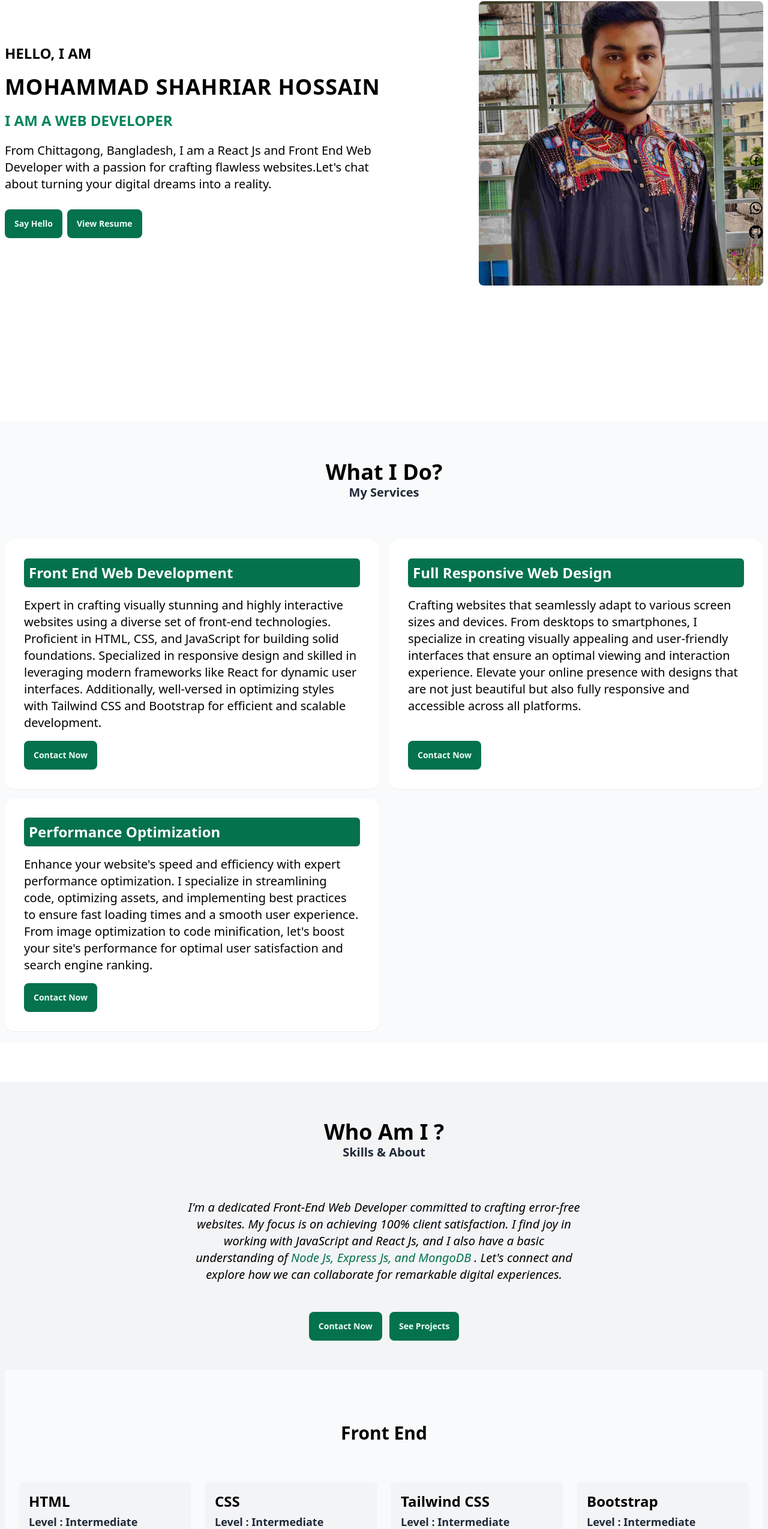
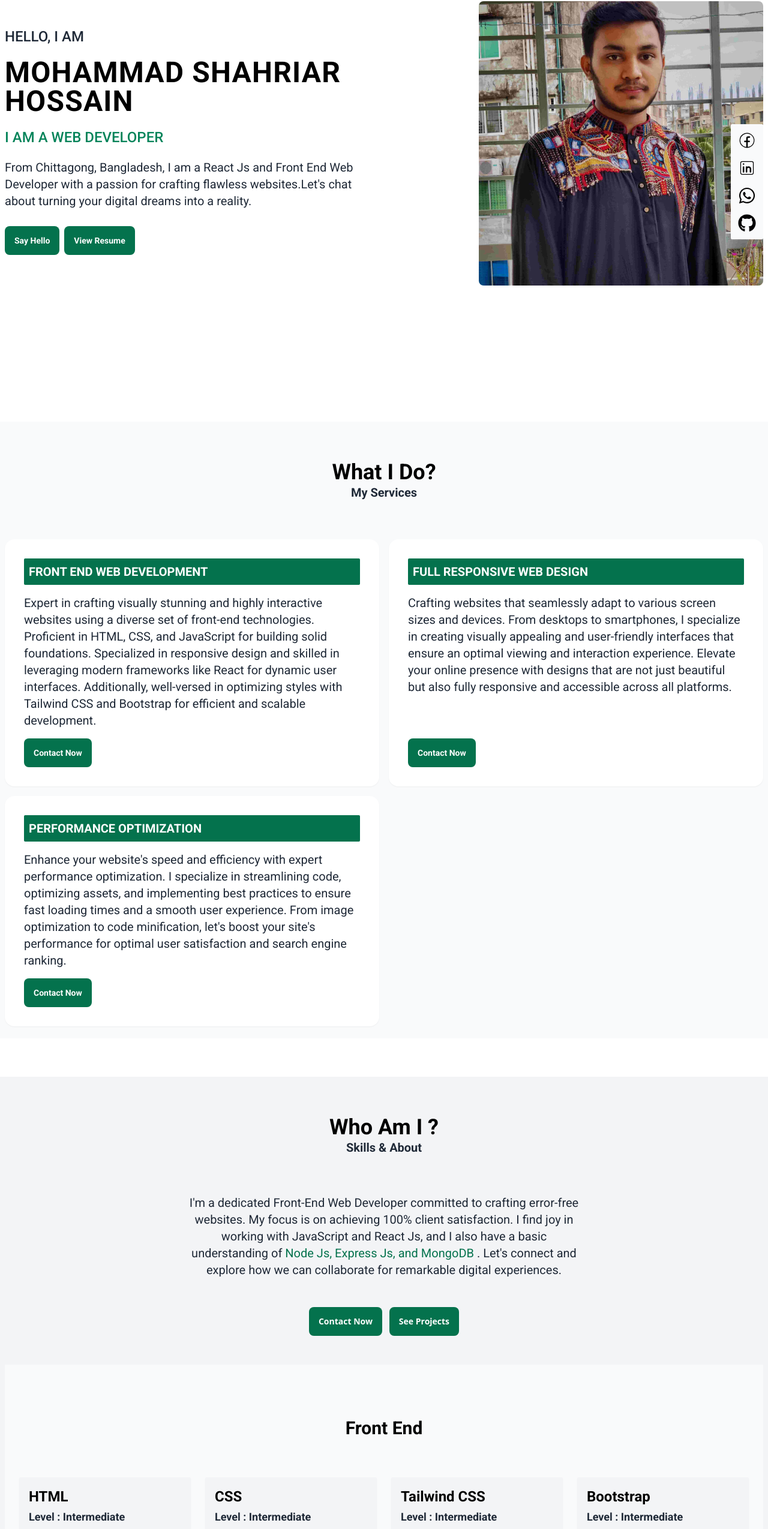
Before and after one commit to Shahriar090/My-Personal-Portfolio, a React (Vite) app: page / in a window 1280 px wide. Shown: the part 225-2774 px from the top of the page at 60% size. Built offline with nearby package versions, Linux system fonts and the light colour scheme.

Commit message:
Fixed some css and font issues

```diff
--- a/src/Components/AboutMe/AboutMe.jsx
+++ b/src/Components/AboutMe/AboutMe.jsx
@@ -17,7 +17,7 @@ const AboutMe = () => {
         {/* main content */}
         <section>
           <div className="about-me mb-12">
-            <p className="text-lg lg:text-xl italic text-center sm:max-w-[60ch]  text-black font-sans pb-10 mx-auto">
+            <p className="text-lg lg:text-xl text-center sm:max-w-[60ch]  text-gray-800 pb-10 mx-auto">
               I'm a dedicated Front-End Web Developer committed to crafting
               error-free websites. My focus is on achieving 100% client
               satisfaction. I find joy in working with JavaScript and React Js,
@@ -31,13 +31,13 @@ const AboutMe = () => {
             <div className="text-center space-x-2">
               <Link to="/contact">
                 {" "}
-                <button className="btn btn-outline bg-[#04724D] text-[#ecfef4] border-0 font-sans font-semibold hover:bg-[#05845a] mt-2">
+                <button className="btn btn-outline bg-[#04724D] text-white border-0 font-sans font-semibold hover:bg-[#05845a] mt-2">
                   Contact Now
                 </button>
               </Link>
               <Link to="/projects">
                 {" "}
-                <button className="btn btn-outline bg-[#04724D] text-[#ecfef4] border-0 font-sans font-semibold hover:bg-[#05845a] mt-2">
+                <button className="btn btn-outline bg-[#04724D] text-white border-0 font-sans font-semibold hover:bg-[#05845a] mt-2">
                   See Projects
                 </button>
               </Link>
--- a/src/Components/AboutMe/Skills.jsx
+++ b/src/Components/AboutMe/Skills.jsx
@@ -29,23 +29,23 @@ const Skills = () => {
     <div className="bg-gray-50 pt-4 sm:p-6">
       <div className="skills-container">
         <div className="front-end">
-          <h1 className="text-center text-3xl font-bold font-sans text-black my-10 sm:my-16">
+          <h1 className="text-center text-3xl font-bold text-black my-10 sm:my-16">
             Front End
           </h1>
           <div className="grid grid-cols-1 sm:grid-cols-2 lg:grid-cols-4 gap-6 ">
             {frontEndSkills.map((skill) => (
               <div
                 key={skill.id}
-                className="bg-gray-100 shadow-sm p-4 rounded-md cursor-pointer hover:ring-2 ring-green-700 hover:shadow-green-500 transition-all duration-500"
+                className="bg-gray-100 shadow-sm p-4 rounded-sm cursor-pointer hover:ring-2 ring-green-700 hover:shadow-green-500 transition-all duration-500"
               >
                 <div className="space-y-1">
-                  <h1 className="text-2xl font-sans font-bold text-black">
+                  <h1 className="text-2xl  font-bold text-black">
                     {skill.title}
                   </h1>
-                  <p className="text-lg font-semibold font-sans text-gray-800">
+                  <p className="text-lg font-semibold text-gray-800">
                     Level : {skill.experience}
                   </p>
-                  <p className="text-sm text-gray-700 sm:max-w-[30ch]">
+                  <p className="text-sm text-gray-800 sm:max-w-[30ch]">
                     {skill.description}
                   </p>
                 </div>
@@ -56,22 +56,22 @@ const Skills = () => {
         </div>
         {/* back end */}
         <div className="back-end mt-8 sm:mt-16">
-          <h1 className="text-center text-3xl font-bold font-sans text-black my-10 sm:my-16">
+          <h1 className="text-center text-3xl font-bold text-black my-10 sm:my-16">
             Back End
           </h1>
           <div className="grid grid-cols-1 sm:grid-cols-2 lg:grid-cols-4 gap-6 ">
             {backEndSkills.map((skill) => (
               <div
                 key={skill.id}
-                className="bg-gray-100 shadow-sm p-5 rounded-md cursor-pointer hover:ring-1 ring-green-700 hover:shadow-green-500 transition-all duration-500"
+                className="bg-gray-100 shadow-sm p-5 rounded-sm cursor-pointer hover:ring-1 ring-green-700 hover:shadow-green-500 transition-all duration-500"
               >
-                <h1 className="text-2xl font-sans font-bold text-black">
+                <h1 className="text-2xl  font-bold text-black">
                   {skill.title}
                 </h1>
-                <p className="text-lg font-semibold font-sans text-gray-800">
+                <p className="text-lg font-semibold  text-gray-800">
                   Level : {skill.experience}
                 </p>
-                <p className="text-sm text-gray-700 sm:max-w-[30ch]">
+                <p className="text-sm text-gray-800 sm:max-w-[30ch]">
                   {skill.description}
                 </p>
                 {/* <img src={skill.image} alt={skill.title} /> */}
@@ -81,22 +81,20 @@ const Skills = () => {
         </div>
         {/* version control */}
         <div className="back-end">
-          <h1 className="text-center text-3xl font-bold font-sans text-black my-10 sm:my-16">
+          <h1 className="text-center text-3xl font-bold  text-black my-10 sm:my-16">
             Version Control
           </h1>
           <div className="grid grid-cols-1 sm:grid-cols-2 lg:grid-cols-4 gap-6 mt-5">
             {versionControlSkills.map((skill) => (
               <div
                 key={skill.id}
-                className="bg-gray-100 shadow-sm p-5 rounded-md cursor-pointer hover:ring-1 ring-green-700 hover:shadow-green-500 transition-all duration-500"
+                className="bg-gray-100 shadow-sm p-5 rounded-sm cursor-pointer hover:ring-1 ring-green-700 hover:shadow-green-500 transition-all duration-500"
               >
-                <h1 className="text-2xl font-sans font-bold text-black">
-                  {skill.title}
-                </h1>
-                <p className="text-lg font-semibold font-sans text-gray-800">
+                <h1 className="text-2xl font-bold text-black">{skill.title}</h1>
+                <p className="text-lg font-semibold  text-gray-800">
                   Level : {skill.experience}
                 </p>
-                <p className="text-sm text-gray-700 sm:max-w-[30ch]">
+                <p className="text-sm text-gray-800 sm:max-w-[30ch]">
                   {skill.description}
                 </p>
                 {/* <img src={skill.image} alt={skill.title} /> */}
--- a/src/Components/Footer/Footer.jsx
+++ b/src/Components/Footer/Footer.jsx
@@ -5,9 +5,9 @@ const Footer = () => {
   return (
     <section className="bg-gray-50">
       <Container>
-        <footer className="footer items-center justify-center p-4   text-neutral-content rounded-full">
+        <footer className="footer items-center justify-center p-4">
           <aside>
-            <p className="text-[#04724D] capitalize">
+            <p className="text-gray-800 capitalize">
               Copyright © {currentYear} - All rights reserved by Mohammad
               Shahriar Hossain
             </p>
--- a/src/Components/Home/Banner/Banner.jsx
+++ b/src/Components/Home/Banner/Banner.jsx
@@ -10,27 +10,27 @@ const Banner = () => {
       <Container>
         <div className="banner-container h-full sm:h-screen  flex items-center flex-col-reverse lg:flex-row gap-8 lg:gap-0">
           <div className="texts flex-1 flex flex-col gap-4 lg:gap-5 items-start justify-center">
-            <span className="text-xl sm:text-2xl font-semibold uppercase font-sans text-black">
+            <span className="text-xl sm:text-2xl font-medium uppercase text-gray-800">
               Hello, I am
             </span>
-            <h1 className="text-2xl md:text-3xl lg:text-4xl uppercase font-sans font-bold tracking-wide text-black">
+            <h1 className="text-2xl md:text-3xl lg:text-5xl uppercase font-bold tracking-wide text-black">
               Mohammad Shahriar Hossain
             </h1>
-            <span className="text-xl sm:text-2xl font-semibold uppercase text-[#05845a] font-sans">
+            <span className="text-xl sm:text-2xl font-medium uppercase text-[#05845a]">
               I am a Web Developer
             </span>
-            <p className="text-lg sm:text-xl font-sans text-black">
+            <p className="text-lg sm:text-xl  text-gray-800">
               From Chittagong, Bangladesh, I am a React Js and Front End Web
               Developer with a passion for crafting flawless websites.Let's chat
               about turning your digital dreams into a reality.
             </p>
             <div className="buttons flex flex-col lg:flex-row gap-2 py-2">
               <Link to="/contact">
-                <button className="btn btn-outline bg-[#04724D] text-[#ecfef4] border-0 font-sans font-semibold hover:bg-[#05845a] hover:rotate-6">
+                <button className="btn btn-outline bg-[#04724D] text-white border-0  font-semibold hover:bg-[#05845a] hover:rotate-6">
                   Say Hello
                 </button>
               </Link>
-              <button className="btn btn-outline bg-[#04724D] text-[#ecfef4] border-0 font-sans font-semibold hover:bg-[#05845a] hover:rotate-6">
+              <button className="btn btn-outline bg-[#04724D] text-white border-0  font-semibold hover:bg-[#05845a] hover:rotate-6">
                 View Resume
               </button>
             </div>
--- a/src/Components/Home/Services/ServiceCard.jsx
+++ b/src/Components/Home/Services/ServiceCard.jsx
@@ -4,18 +4,18 @@ import { Link } from "react-router-dom";
 const ServiceCard = ({ singleService }) => {
   const { id, service, description, serviceImg } = singleService;
   return (
-    <div className="card w-full mx-auto  shadow-sm hover:shadow-lg transition-all duration-500 cursor-pointer bg-white">
+    <div className="card w-full shadow-sm hover:shadow-lg transition-all duration-500 cursor-pointer bg-white">
       <div className="card-body p-3 md:p-6 lg:p-8 gap-4">
         <div className="service">
-          <h2 className="card-title text-white font-sans text-xl  lg:text-2xl bg-[#04724D] px-2 py-2 rounded-md">
+          <h2 className="card-title text-white text-xl bg-[#04724D] px-2 py-2 rounded-sm uppercase">
             {service}
           </h2>
         </div>
-        <p className="font-sans text-lg lg:text-xl text-black">{description}</p>
+        <p className="text-lg lg:text-xl text-gray-800">{description}</p>
         <div className="card-actions justify-start ">
           <Link to="/contact">
             {" "}
-            <button className="btn btn-outline  bg-[#04724D] text-[#ecfef4] border-0 font-sans font-semibold  hover:bg-[#17986d] transition ease-in-out delay-150 hover:-translate-y-1 hover:scale-110">
+            <button className="btn btn-outline  bg-[#04724D] text-white border-0  font-semibold  hover:bg-[#17986d] transition ease-in-out delay-150 hover:-translate-y-1 hover:scale-110">
               Contact Now
             </button>
           </Link>
--- a/src/Components/Navbar/NavSm.jsx
+++ b/src/Components/Navbar/NavSm.jsx
@@ -45,7 +45,7 @@ const NavSm = () => {
             </div>
           </div>
           {/* logo */}
-          <div className="logo font-bold uppercase font-sans text-xl w-3/4 text-[#04724D]">
+          <div className="logo font-bold uppercase text-xl w-3/4 text-[#04724D]">
             Shahriar Hossain
           </div>
         </div>
--- a/src/Components/Navbar/Navlg.jsx
+++ b/src/Components/Navbar/Navlg.jsx
@@ -5,7 +5,7 @@ const Navlg = () => {
   return (
     <header className="bg-gray-50 h-16 fixed top-0 left-0 right-0 z-50 ">
       <nav className="nav-container w-full h-full max-w-screen-md mx-auto flex items-center justify-center">
-        <ul className="nav-items flex gap-6 font-bold uppercase font-sans  text-lg">
+        <ul className="nav-items flex gap-6 font-bold uppercase  text-lg">
           <li>
             <ActiveLink to="/">Home</ActiveLink>
           </li>
--- a/src/Components/Navbar/nav-styles/nav.css
+++ b/src/Components/Navbar/nav-styles/nav.css
@@ -14,5 +14,4 @@
   /* background-color: #04724d; */
 
   color: #05845a;
-  border-radius: 20px;
 }
--- a/src/Shared/SectionTitle/SectionTitle.jsx
+++ b/src/Shared/SectionTitle/SectionTitle.jsx
@@ -3,9 +3,7 @@ import React from "react";
 const SectionTitle = ({ heading, subHeading }) => {
   return (
     <div className="py-8 md:py-12 lg:py-16 text-center">
-      <h1 className="text-3xl sm:text-4xl font-sans font-bold text-black">
-        {heading}
-      </h1>
+      <h1 className="text-3xl sm:text-4xl font-bold text-black">{heading}</h1>
       <p className="text-lg sm:text-xl font-semibold text-gray-800">
         {subHeading}
       </p>
--- a/src/Shared/SocialLinks/SocialLinks.jsx
+++ b/src/Shared/SocialLinks/SocialLinks.jsx
@@ -6,24 +6,24 @@ import "./social-icons.css";
 
 const SocialLinks = () => {
   return (
-    <div className="icons-container flex lg:flex-col gap-4 items-center justify-center ">
-      <li className="text-2xl text-black ">
+    <div className="icons-container flex lg:flex-col gap-4 items-center justify-center bg-gray-50 p-3 rounded-sm">
+      <li className="text-2xl md:text-3xl text-black ">
         <a href="https://www.facebook.com/Md.shahriarhossainsiyam">
           <CiFacebook />
         </a>
       </li>
-      <li className="text-2xl text-black">
+      <li className="text-2xl md:text-3xl text-black">
         <a href="https://www.linkedin.com/in/shahriar-hossain-890baa280/">
           <CiLinkedin />
         </a>
       </li>
-      <li className="text-2xl  text-black">
+      <li className="text-2xl md:text-3xl  text-black">
         <a href={`tel:${+8801825018400}`}>
           {" "}
           <FaWhatsapp />
         </a>
       </li>
-      <li className="text-2xl  text-black">
+      <li className="text-2xl  md:text-3xl text-black">
         <a href="https://github.com/Shahriar090">
           {" "}
           <FaGithub />
--- a/src/index.css
+++ b/src/index.css
@@ -1,3 +1,5 @@
+@import url("https://fonts.googleapis.com/css2?family=Roboto:ital,wght@0,100;0,300;0,400;0,500;0,700;0,900;1,100;1,300;1,400;1,500;1,700;1,900&display=swap");
+
 @tailwind base;
 @tailwind components;
 @tailwind utilities;
@@ -8,9 +10,9 @@
   box-sizing: border-box;
   list-style: none;
 }
-/* body {
-  background-color: #40739e;
-} */
+body {
+  font-family: "Roboto", sans-serif;
+}
 html {
   scroll-behavior: smooth;
 }
```
